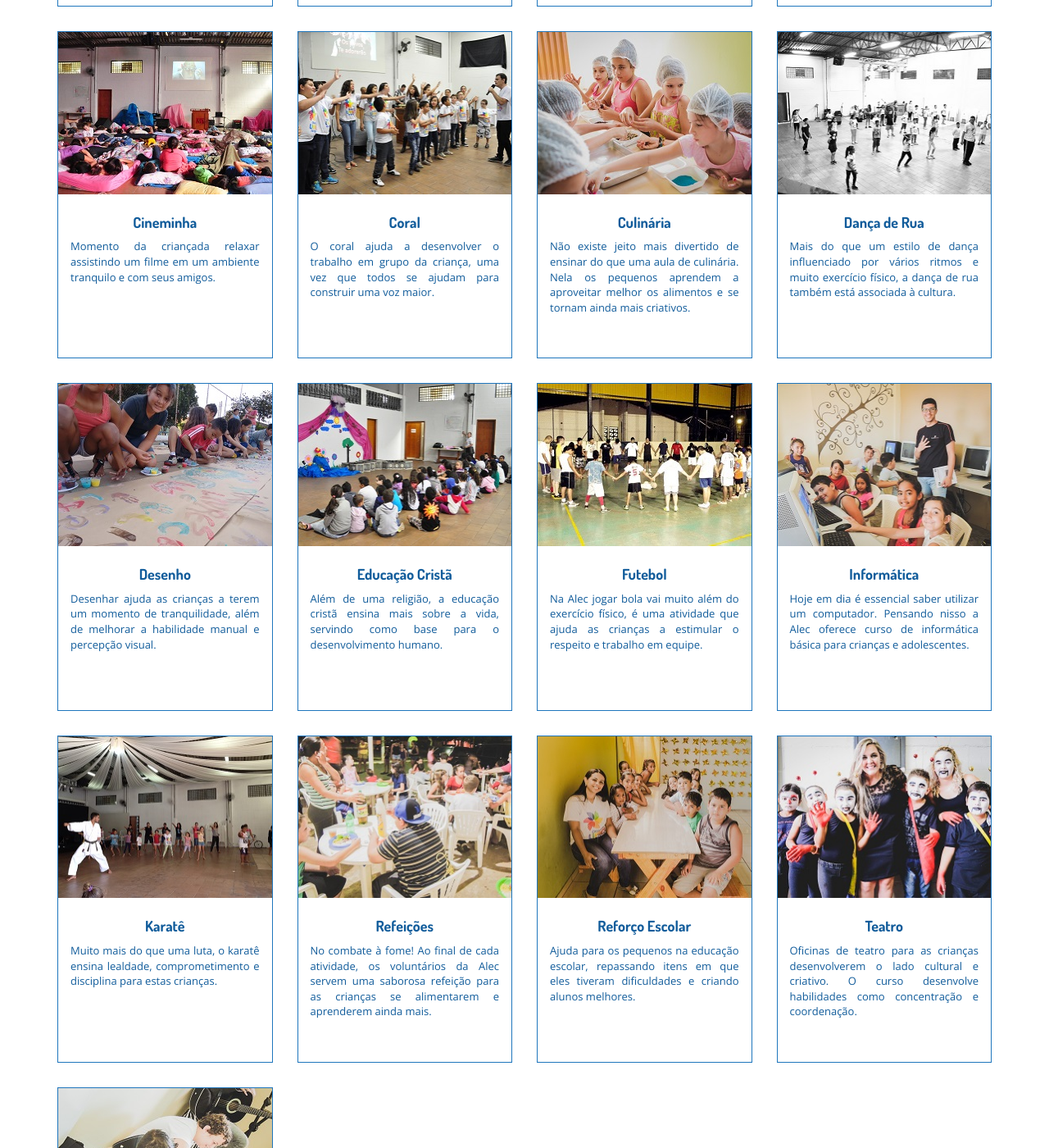
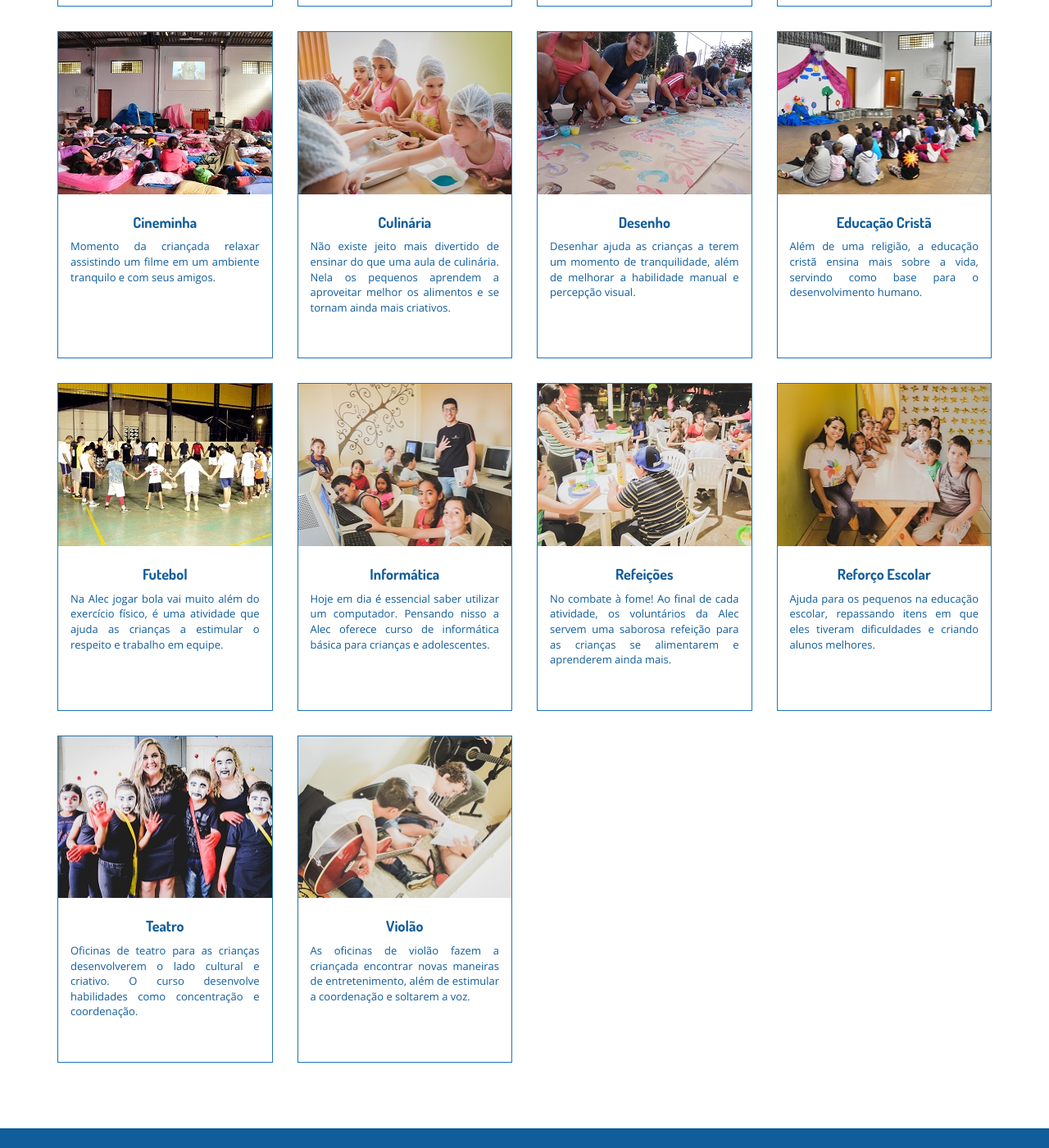
Before and after one commit to eusoualec/eusoualec.github.io, a Jekyll site: the page built from atividades.html, in a window 1280 px wide and 1400 px high, scrolled down 803 px. Shown: the whole window at 82% size. Built offline with Jekyll 4.4.1, drawn with Linux system fonts in a browser that asks for light colours; nearby versions of some CDN libraries.

Commit message:
Remove atividades

```diff
--- a/_data/atividades.yml
+++ b/_data/atividades.yml
@@ -19,14 +19,8 @@
 - name: Violão
   description: As oficinas de violão fazem a criançada encontrar novas maneiras de entretenimento, além de estimular a coordenação e soltarem a voz.
 
-- name: Dança de Rua
-  description: Mais do que um estilo de dança influenciado por vários ritmos e muito exercício físico, a dança de rua também está associada à cultura.
-
 - name: Artesanato
   description: O artesanato é perfeito para as crianças se expressarem e descobrirem a si mesmas, incentivando a criatividade e o convívio.
-
-- name: Coral
-  description: O coral ajuda a desenvolver o trabalho em grupo da criança, uma vez que todos se ajudam para construir uma voz maior.
 
 - name: Desenho
   description: Desenhar ajuda as crianças a terem um momento de tranquilidade, além de melhorar a habilidade manual e percepção visual.
@@ -37,9 +31,6 @@
 - name: Cineminha
   description: Momento da criançada relaxar assistindo um filme em um ambiente tranquilo e com seus amigos.
 
-- name: Karatê
-  description: Muito mais do que uma luta, o karatê ensina lealdade, comprometimento e disciplina para estas crianças.
-
 - name: Educação Cristã
   description: Além de uma religião, a educação cristã ensina mais sobre a vida, servindo como base para o desenvolvimento humano.
 
```
Also changed, not shown: assets/images/causes/coral.jpg (deleted), assets/images/causes/dança de rua.jpg (deleted), assets/images/causes/karatê.jpg (deleted).
